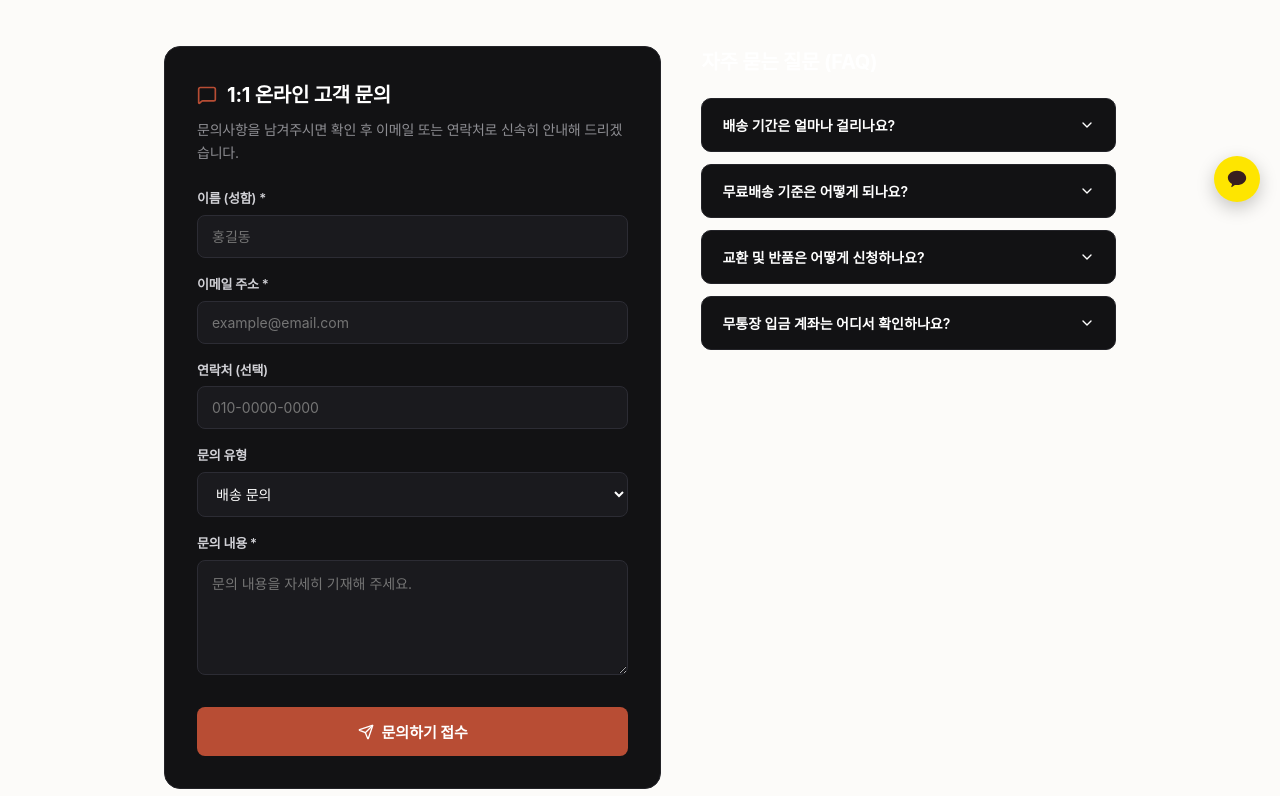
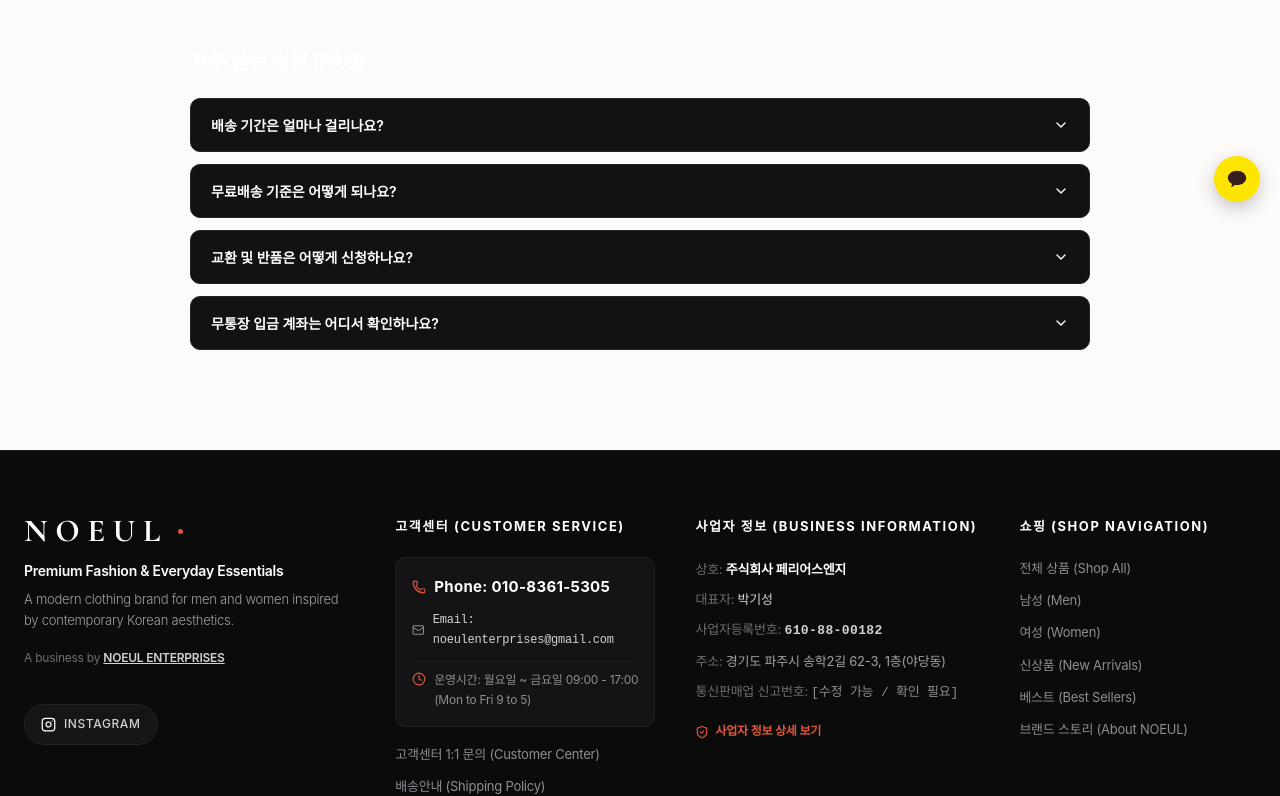
Before and after one commit to prsnt995/noeul111, a React (Vite) app: page /contact in a window 1280 px wide. Shown: the part 574-1370 px from the top of the page. Built offline with nearby package versions, Linux system fonts and the light colour scheme; no server answers; a web font is replaced by a local one.

Commit message:
Remove 1:1 online customer inquiry form card from ContactPage

```diff
--- a/src/pages/policy/ContactPage.jsx
+++ b/src/pages/policy/ContactPage.jsx
@@ -1,9 +1,7 @@
 import React, { useState } from 'react';
 import { Link } from 'wouter';
 import { useLanguage } from '../../context/LanguageContext.jsx';
-import { useToast } from '../../context/ToastContext.jsx';
-import { api } from '../../utils/api.js';
-import { Headphones, Phone, Mail, Clock, MessageSquare, Send, ArrowLeft, ChevronDown } from 'lucide-react';
+import { Headphones, Phone, Mail, Clock, ArrowLeft, ChevronDown } from 'lucide-react';
 
 function KakaoIcon({ size = 16 }) {
   return (
@@ -15,18 +13,7 @@ function KakaoIcon({ size = 16 }) {
 
 export function ContactPage() {
   const { lang } = useLanguage();
-  const { showToast } = useToast();
-
-  const [formData, setFormData] = useState({
-    name: '',
-    email: '',
-    phone: '',
-    category: 'shipping',
-    message: '',
-  });
-
   const [openFaqIndex, setOpenFaqIndex] = useState(null);
-  const [submitting, setSubmitting] = useState(false);
 
   const faqs = [
     {
@@ -47,33 +34,7 @@ export function ContactPage() {
     }
   ];
 
-  const handleSubmit = async (e) => {
-    e.preventDefault();
-    if (!formData.name || !formData.email || !formData.message) {
-      showToast('성함, 이메일, 문의 내용을 입력해주세요.', 'error');
-      return;
-    }
 
-    setSubmitting(true);
-    try {
-      const res = await api.post('/inquiries', formData);
-      if (res.success) {
-        showToast('1:1 문의가 접수되었습니다. (noeulenterprises@gmail.com으로 발송되었습니다)', 'success');
-        setFormData({ name: '', email: '', phone: '', category: 'shipping', message: '' });
-      } else {
-        showToast(res.message || '문의 접수 중 오류가 발생했습니다.', 'error');
-      }
-    } catch (err) {
-      console.error('Submit inquiry error:', err);
-      // Fallback mailto trigger
-      const mailtoUrl = `mailto:noeulenterprises@gmail.com?subject=${encodeURIComponent(`[NOEUL 문의] ${formData.name}님`)}&body=${encodeURIComponent(`성함: ${formData.name}\n이메일: ${formData.email}\n연락처: ${formData.phone}\n\n문의 내용:\n${formData.message}`)}`;
-      window.location.href = mailtoUrl;
-      showToast('문의 메일 프로그램이 연결되었습니다.', 'info');
-      setFormData({ name: '', email: '', phone: '', category: 'shipping', message: '' });
-    } finally {
-      setSubmitting(false);
-    }
-  };
 
   return (
     <div style={{ backgroundColor: 'var(--bg-primary, #0b0b0c)', color: 'var(--text-primary, #f4f4f5)', minHeight: '100vh', padding: '60px 0 100px' }}>
@@ -182,120 +143,8 @@ export function ContactPage() {
 
         </div>
 
-        {/* 1:1 Message Form + FAQ Section Grid */}
-        <div style={{ display: 'grid', gridTemplateColumns: '1.2fr 1fr', gap: '40px' }} className="cs-grid">
-
-          {/* 1:1 Inquiry Form */}
-          <div style={{ backgroundColor: '#121214', border: '1px solid #232328', borderRadius: '16px', padding: '32px' }}>
-            <h2 style={{ fontSize: '1.25rem', fontWeight: 700, color: '#ffffff', marginBottom: '8px', display: 'flex', alignItems: 'center', gap: '10px' }}>
-              <MessageSquare size={20} color="var(--accent-sunset, #e05638)" />
-              <span>1:1 온라인 고객 문의</span>
-            </h2>
-            <p style={{ color: '#8e8e93', fontSize: '0.875rem', marginBottom: '24px' }}>
-              문의사항을 남겨주시면 확인 후 이메일 또는 연락처로 신속히 안내해 드리겠습니다.
-            </p>
-
-            <form onSubmit={handleSubmit} style={{ display: 'flex', flexDirection: 'column', gap: '16px' }}>
-              <div>
-                <label style={{ display: 'block', fontSize: '0.8125rem', fontWeight: 600, color: '#d1d1d6', marginBottom: '6px' }}>
-                  이름 (성함) *
-                </label>
-                <input
-                  type="text"
-                  required
-                  placeholder="홍길동"
-                  value={formData.name}
-                  onChange={(e) => setFormData({ ...formData, name: e.target.value })}
-                  style={{ width: '100%', padding: '12px 14px', borderRadius: '8px', backgroundColor: '#1a1a1e', border: '1px solid #2c2c34', color: '#ffffff', fontSize: '0.875rem' }}
-                />
-              </div>
-
-              <div>
-                <label style={{ display: 'block', fontSize: '0.8125rem', fontWeight: 600, color: '#d1d1d6', marginBottom: '6px' }}>
-                  이메일 주소 *
-                </label>
-                <input
-                  type="email"
-                  required
-                  placeholder="example@email.com"
-                  value={formData.email}
-                  onChange={(e) => setFormData({ ...formData, email: e.target.value })}
-                  style={{ width: '100%', padding: '12px 14px', borderRadius: '8px', backgroundColor: '#1a1a1e', border: '1px solid #2c2c34', color: '#ffffff', fontSize: '0.875rem' }}
-                />
-              </div>
-
-              <div>
-                <label style={{ display: 'block', fontSize: '0.8125rem', fontWeight: 600, color: '#d1d1d6', marginBottom: '6px' }}>
-                  연락처 (선택)
-                </label>
-                <input
-                  type="text"
-                  placeholder="010-0000-0000"
-                  value={formData.phone}
-                  onChange={(e) => setFormData({ ...formData, phone: e.target.value })}
-                  style={{ width: '100%', padding: '12px 14px', borderRadius: '8px', backgroundColor: '#1a1a1e', border: '1px solid #2c2c34', color: '#ffffff', fontSize: '0.875rem' }}
-                />
-              </div>
-
-              <div>
-                <label style={{ display: 'block', fontSize: '0.8125rem', fontWeight: 600, color: '#d1d1d6', marginBottom: '6px' }}>
-                  문의 유형
-                </label>
-                <select
-                  value={formData.category}
-                  onChange={(e) => setFormData({ ...formData, category: e.target.value })}
-                  style={{ width: '100%', padding: '12px 14px', borderRadius: '8px', backgroundColor: '#1a1a1e', border: '1px solid #2c2c34', color: '#ffffff', fontSize: '0.875rem' }}
-                >
-                  <option value="shipping">배송 문의</option>
-                  <option value="return">교환 및 반품 문의</option>
-                  <option value="product">상품 관련 문의</option>
-                  <option value="payment">결제 및 입금 문의</option>
-                  <option value="other">기타 일반 문의</option>
-                </select>
-              </div>
-
-              <div>
-                <label style={{ display: 'block', fontSize: '0.8125rem', fontWeight: 600, color: '#d1d1d6', marginBottom: '6px' }}>
-                  문의 내용 *
-                </label>
-                <textarea
-                  rows={4}
-                  required
-                  placeholder="문의 내용을 자세히 기재해 주세요."
-                  value={formData.message}
-                  onChange={(e) => setFormData({ ...formData, message: e.target.value })}
-                  style={{ width: '100%', padding: '12px 14px', borderRadius: '8px', backgroundColor: '#1a1a1e', border: '1px solid #2c2c34', color: '#ffffff', fontSize: '0.875rem', lineHeight: 1.6 }}
-                />
-              </div>
-
-              <button
-                type="submit"
-                disabled={submitting}
-                style={{
-                  backgroundColor: 'var(--accent-sunset, #e05638)',
-                  color: '#ffffff',
-                  padding: '14px',
-                  borderRadius: '8px',
-                  border: 'none',
-                  fontWeight: 700,
-                  fontSize: '0.9375rem',
-                  cursor: submitting ? 'not-allowed' : 'pointer',
-                  display: 'flex',
-                  alignItems: 'center',
-                  justifyContent: 'center',
-                  gap: '8px',
-                  marginTop: '8px',
-                  transition: 'opacity 0.2s ease',
-                }}
-              >
-                <Send size={16} />
-                <span>{submitting ? '문의 접수 중...' : '문의하기 접수'}</span>
-              </button>
-            </form>
-          </div>
-
-          {/* FAQ Accordions */}
-          <div>
+        {/* FAQ Section */}
+        <div style={{ maxWidth: '900px', margin: '0 auto' }}>
           <h2 style={{ fontSize: '1.25rem', fontWeight: 700, color: '#ffffff', marginBottom: '20px' }}>
             자주 묻는 질문 (FAQ)
           </h2>
@@ -350,8 +199,6 @@ export function ContactPage() {
         </div>
 
       </div>
-
-      </div>
     </div>
   );
 }
```
Also changed, not shown: 1 other file (tests, documents, lock files or other folders). Lines whose indentation alone changed are shown as unchanged.
